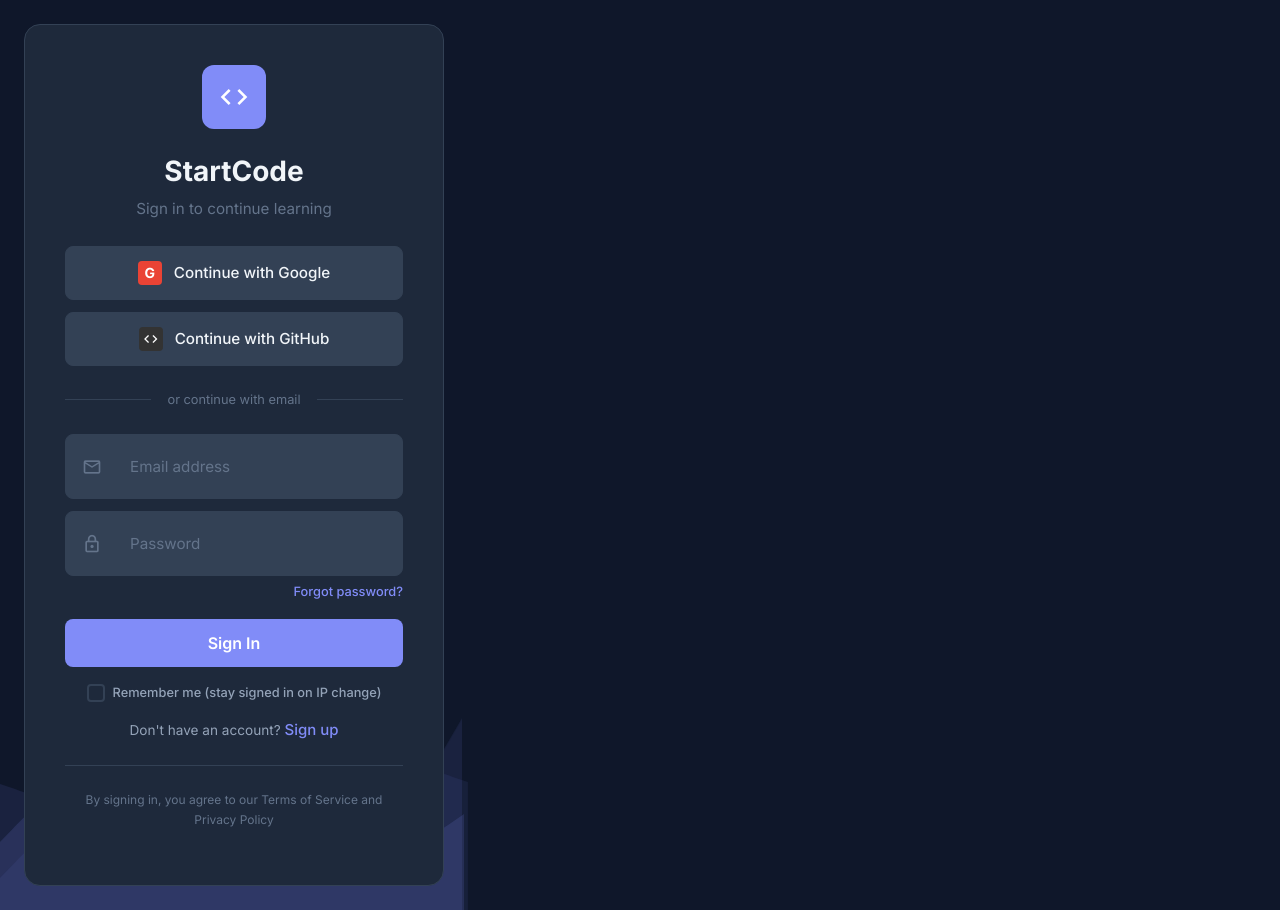
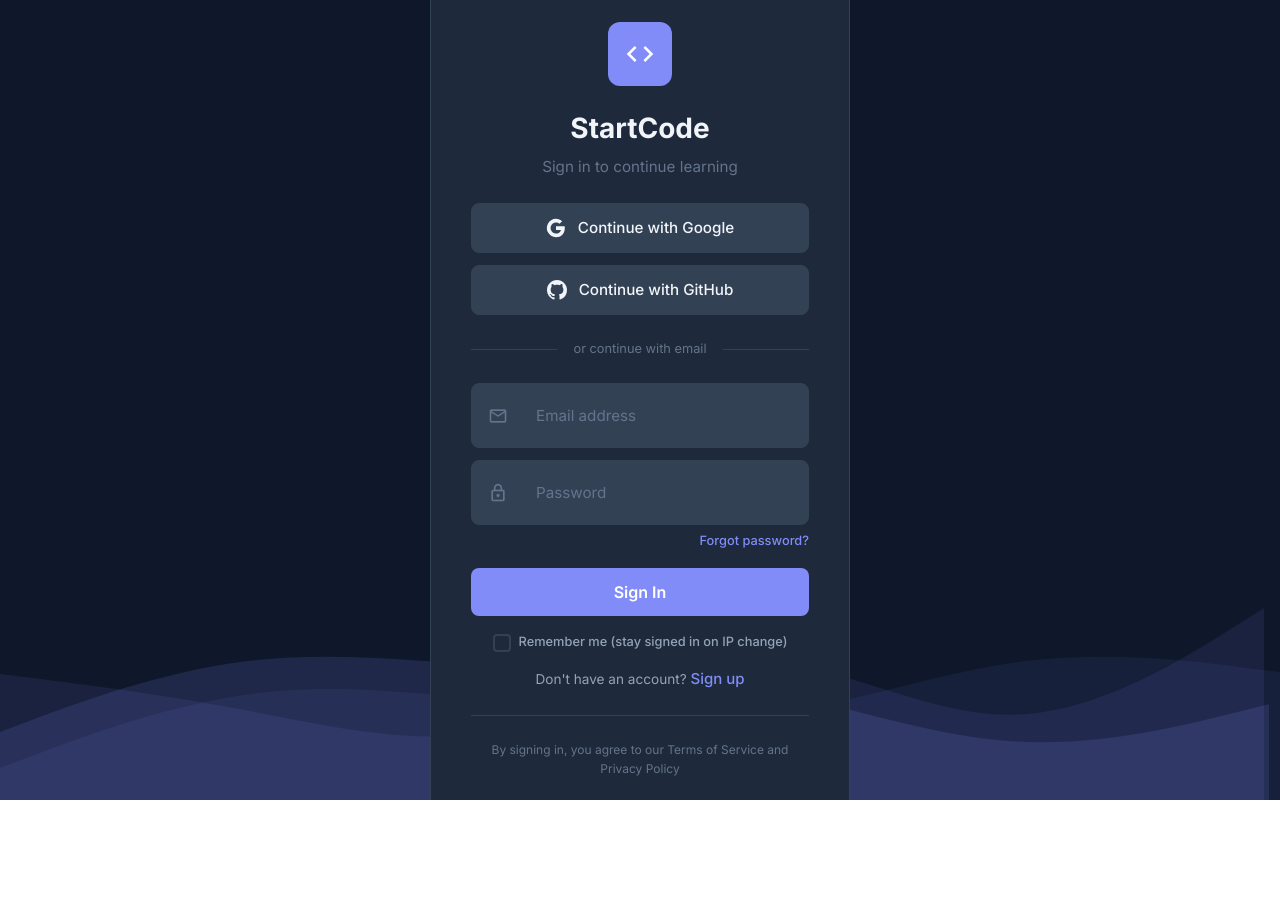
Before and after one commit to NagusameCS/StartCode, a React (Vite) app: page /StartCode/login in a window 1280 px wide. After the commit the page ends 800 px from the top, so only its background shows below. Built offline with nearby package versions, Linux system fonts and the light colour scheme; no server answers.

Commit message:
Fix login page centering and add BW SVG icons

```diff
--- a/src/pages/LoginPage.jsx
+++ b/src/pages/LoginPage.jsx
@@ -6,6 +6,22 @@
 import { useAuthStore } from '../store/authStore';
 import Icon from '../components/Icon';
 import styles from './LoginPage.module.css';
+
+// Black & White SVG Icons
+const GoogleIcon = () => (
+  <svg viewBox="0 0 24 24" width="20" height="20" fill="currentColor">
+    <path d="M22.56 12.25c0-.78-.07-1.53-.2-2.25H12v4.26h5.92c-.26 1.37-1.04 2.53-2.21 3.31v2.77h3.57c2.08-1.92 3.28-4.74 3.28-8.09z"/>
+    <path d="M12 23c2.97 0 5.46-.98 7.28-2.66l-3.57-2.77c-.98.66-2.23 1.06-3.71 1.06-2.86 0-5.29-1.93-6.16-4.53H2.18v2.84C3.99 20.53 7.7 23 12 23z"/>
+    <path d="M5.84 14.09c-.22-.66-.35-1.36-.35-2.09s.13-1.43.35-2.09V7.07H2.18C1.43 8.55 1 10.22 1 12s.43 3.45 1.18 4.93l2.85-2.22.81-.62z"/>
+    <path d="M12 5.38c1.62 0 3.06.56 4.21 1.64l3.15-3.15C17.45 2.09 14.97 1 12 1 7.7 1 3.99 3.47 2.18 7.07l3.66 2.84c.87-2.6 3.3-4.53 6.16-4.53z"/>
+  </svg>
+);
+
+const GitHubIcon = () => (
+  <svg viewBox="0 0 24 24" width="20" height="20" fill="currentColor">
+    <path d="M12 0C5.37 0 0 5.37 0 12c0 5.31 3.435 9.795 8.205 11.385.6.105.825-.255.825-.57 0-.285-.015-1.23-.015-2.235-3.015.555-3.795-.735-4.035-1.41-.135-.345-.72-1.41-1.23-1.695-.42-.225-1.02-.78-.015-.795.945-.015 1.62.87 1.845 1.23 1.08 1.815 2.805 1.305 3.495.99.105-.78.42-1.305.765-1.605-2.67-.3-5.46-1.335-5.46-5.925 0-1.305.465-2.385 1.23-3.225-.12-.3-.54-1.53.12-3.18 0 0 1.005-.315 3.3 1.23.96-.27 1.98-.405 3-.405s2.04.135 3 .405c2.295-1.56 3.3-1.23 3.3-1.23.66 1.65.24 2.88.12 3.18.765.84 1.23 1.905 1.23 3.225 0 4.605-2.805 5.625-5.475 5.925.435.375.81 1.095.81 2.22 0 1.605-.015 2.895-.015 3.3 0 .315.225.69.825.57A12.02 12.02 0 0024 12c0-6.63-5.37-12-12-12z"/>
+  </svg>
+);
 
 const LoginPage = () => {
   const [loading, setLoading] = useState(false);
@@ -127,7 +143,7 @@
                   whileHover={{ scale: 1.01 }}
                   whileTap={{ scale: 0.99 }}
                 >
-                  <span className={styles.providerIcon} data-provider="google">G</span>
+                  <GoogleIcon />
                   <span>Continue with Google</span>
                 </motion.button>
 
@@ -138,9 +154,7 @@
                   whileHover={{ scale: 1.01 }}
                   whileTap={{ scale: 0.99 }}
                 >
-                  <span className={styles.providerIcon} data-provider="github">
-                    <Icon name="code" size="16px" />
-                  </span>
+                  <GitHubIcon />
                   <span>Continue with GitHub</span>
                 </motion.button>
               </div>
--- a/src/pages/LoginPage.module.css
+++ b/src/pages/LoginPage.module.css
@@ -1,26 +1,36 @@
-/* Login Page Styles - Clean design with animated waves */
+/* Login Page Styles - Centered card with animated waves */
 .container {
-  min-height: 100vh;
+  position: fixed;
+  top: 0;
+  left: 0;
+  right: 0;
+  bottom: 0;
+  width: 100vw;
+  height: 100vh;
   display: flex;
   align-items: center;
   justify-content: center;
   padding: 1.5rem;
   background-color: var(--color-background);
-  position: relative;
   overflow: hidden;
 }
 
 /* Animated Wave Background */
 .waveContainer {
+  position: fixed;
+  bottom: 0;
+  left: 0;
+  right: 0;
+  width: 100%;
+  height: 40vh;
+  pointer-events: none;
+  z-index: 0;
+}
+
+.waves {
   position: absolute;
   bottom: 0;
   left: 0;
-  right: 0;
-  height: 40vh;
-  pointer-events: none;
-}
-
-.waves {
   width: 100%;
   height: 100%;
 }
@@ -54,8 +64,10 @@
   }
 }
 
-/* Card */
+/* Card - Centered */
 .card {
+  position: relative;
+  z-index: 1;
   background-color: var(--color-card);
   border: 1px solid var(--color-border);
   border-radius: 1rem;
@@ -63,8 +75,6 @@
   width: 100%;
   max-width: 420px;
   text-align: center;
-  position: relative;
-  z-index: 1;
 }
 
 .logo {
@@ -92,7 +102,7 @@
   font-size: 0.95rem;
 }
 
-/* OAuth Buttons */
+/* OAuth Buttons - BW icons */
 .authButtons {
   display: flex;
   flex-direction: column;
@@ -103,6 +113,7 @@
 .authButton {
   display: flex;
   align-items: center;
+  justify-content: center;
   gap: 0.75rem;
   padding: 0.875rem 1rem;
   background-color: var(--color-backgroundTertiary);
@@ -125,24 +136,8 @@
   cursor: not-allowed;
 }
 
-.providerIcon {
-  width: 24px;
-  height: 24px;
-  display: flex;
-  align-items: center;
-  justify-content: center;
-  font-weight: 700;
-  font-size: 0.875rem;
-  border-radius: 4px;
-  color: white;
-}
-
-.providerIcon[data-provider="google"] {
-  background-color: #ea4335;
-}
-
-.providerIcon[data-provider="github"] {
-  background-color: #333;
+.authButton svg {
+  flex-shrink: 0;
 }
 
 /* Divider */
@@ -191,10 +186,12 @@
 
 .inputGroup span {
   color: var(--color-textMuted);
+  flex-shrink: 0;
 }
 
 .inputGroup input {
   flex: 1;
+  min-width: 0;
   background: none;
   border: none;
   outline: none;
@@ -283,6 +280,7 @@
   transition: all 150ms ease;
   color: white;
   font-size: 12px;
+  flex-shrink: 0;
 }
 
 .rememberMe input:checked + .checkbox {
@@ -319,10 +317,15 @@
 .footer p {
   font-size: 0.75rem;
   color: var(--color-textMuted);
+  margin: 0;
 }
 
 /* Responsive */
 @media (max-width: 480px) {
+  .container {
+    padding: 1rem;
+  }
+
   .card {
     padding: 1.5rem;
   }
```
